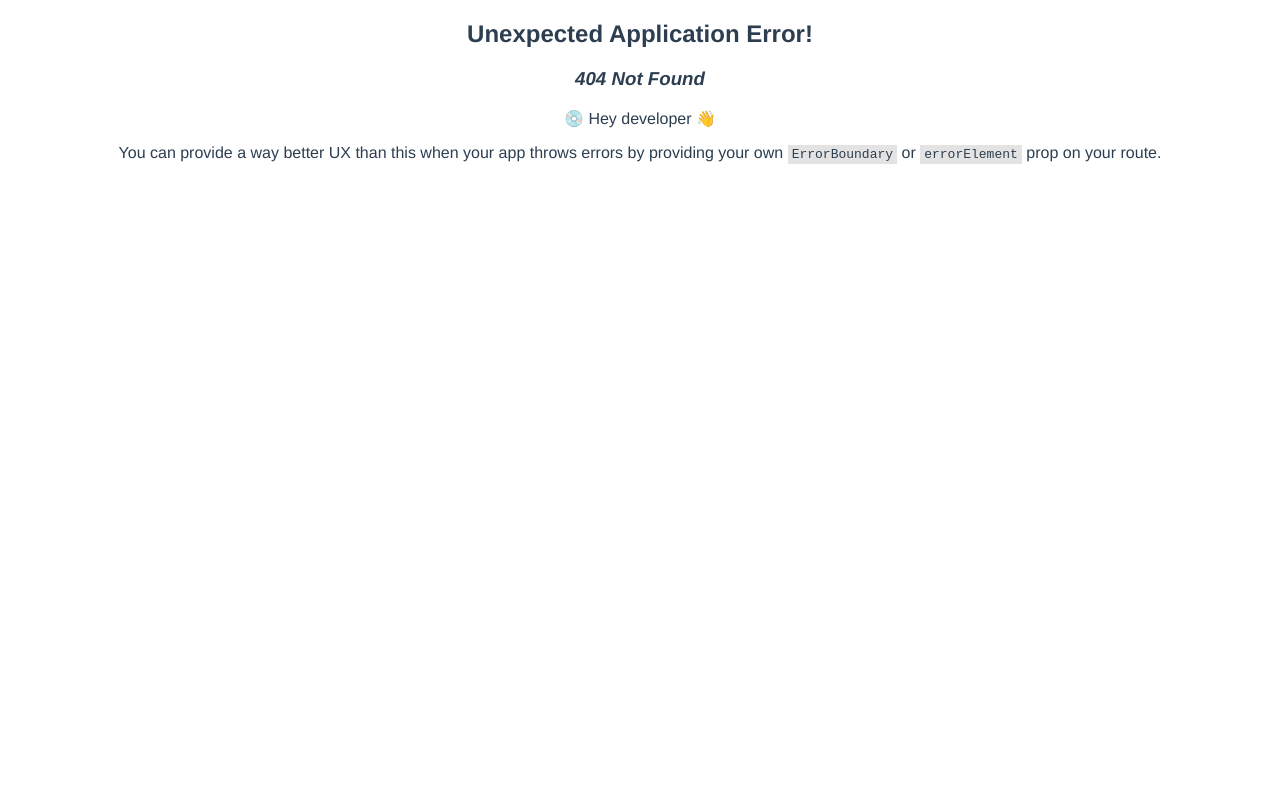
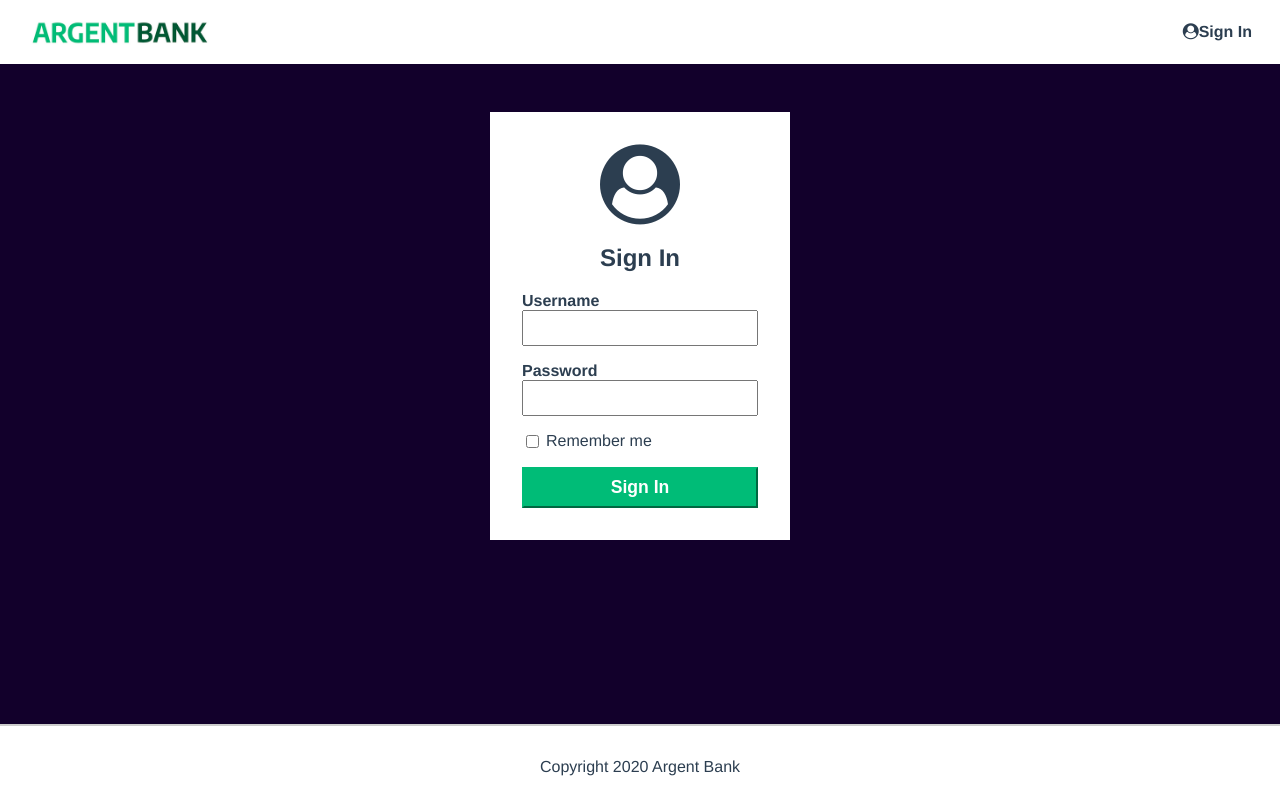
Before and after one commit to pyko7/Project-13-Bank, a React (Vite) app: page /login in a window 1280 px wide. Before the commit this address had no page. Built offline with nearby package versions, Linux system fonts and the light colour scheme; no server answers.

Commit message:
chore: add logout

```diff
--- a/src/components/Header/Header.jsx
+++ b/src/components/Header/Header.jsx
@@ -1,7 +1,18 @@
-import { Link } from "react-router-dom";
+import { Link, useNavigate } from "react-router-dom";
 import Logo from "../../assets/img/argentBankLogo.png";
+import { useDispatch, useSelector } from "react-redux";
+import { removeToken } from "../../features/user/userSlice";
 
 const Header = () => {
+  const isLoggedIn = useSelector((state) => state.user.token);
+  const dispatch = useDispatch();
+  const navigate = useNavigate();
+
+  const handleLogout = () => {
+    dispatch(removeToken());
+    navigate("/");
+  };
+
   return (
     <nav className="main-nav">
       <Link className="main-nav-logo" to="/">
@@ -13,10 +24,17 @@ const Header = () => {
         <h1 className="sr-only">Argent Bank</h1>
       </Link>
       <div>
-        <Link className="main-nav-item" to="/signin">
-          <i className="fa fa-user-circle"></i>
-          Sign In
-        </Link>
+        {!isLoggedIn ? (
+          <Link className="main-nav-item" to="/login">
+            <i className="fa fa-user-circle"></i>
+            Sign In
+          </Link>
+        ) : (
+          <Link className="main-nav-item" onClick={handleLogout}>
+            <i className="fa fa-sign-out"></i>
+            Sign Out
+          </Link>
+        )}
       </div>
     </nav>
   );
--- a/src/features/user/userSlice.js
+++ b/src/features/user/userSlice.js
@@ -12,12 +12,15 @@ export const userSlice = createSlice({
     setToken: (state, action) => {
       state.token = action.payload;
     },
+    removeToken: (state) => {
+      state.token = "";
+    },
     updateUserName: (state, action) => {
       state.token = action.payload;
     },
   },
 });
 
-export const { setToken, updateUserName } = userSlice.actions;
+export const { setToken, removeToken, updateUserName } = userSlice.actions;
 
 export default userSlice.reducer;
--- a/src/router/router.jsx
+++ b/src/router/router.jsx
@@ -9,7 +9,7 @@ export const router = createBrowserRouter([
     element: <App />,
   },
   {
-    path: "/signin",
+    path: "/login",
     element: <LoginPage />,
   },
   {
```
